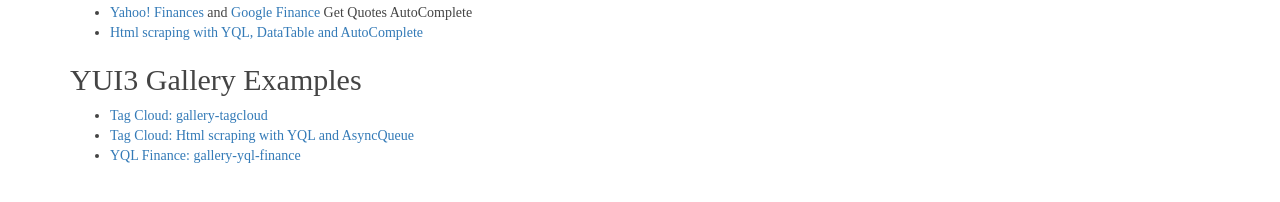
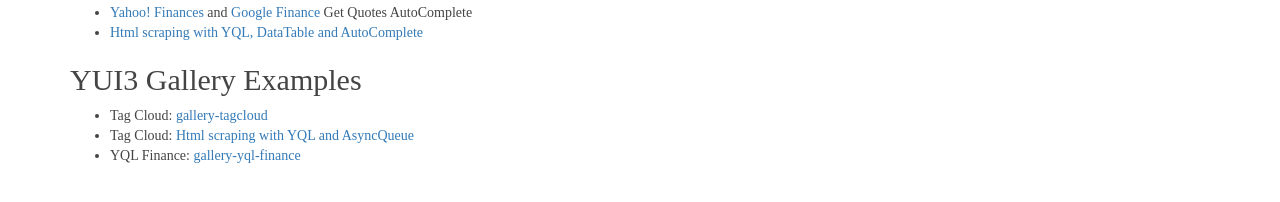
Before and after one commit to albertosantini/albertosantini.github.com, a Jekyll site: the page built from snippets.html, in a window 1280 px wide. Shown: the part 253-455 px from the top of the page. Built offline with Jekyll 4.4.1, drawn with Linux system fonts in a browser that asks for light colours; nearby versions of some CDN libraries; part of the change alters nothing that is shown.

```diff
--- a/snippets.html
+++ b/snippets.html
@@ -8,7 +8,7 @@ title: Snippets
 <ul>
 
 <li><a href="http://conpa.jit.su">ConPA</a>
-<li><a href="http://trammi.jit.sul">tramMI</a></li>
+<li><a href="http://trammi.jit.su">tramMI</a></li>
 <li><a href="./mvstar/">MV* GitHub Stargazers</a></li>
 <li><a href="./mataf/">Mataf Analysis</a></li>
 
@@ -32,16 +32,16 @@ Html scraping with YQL, DataTable and AutoComplete</a>
 <h2>YUI3 Gallery Examples</h2>
 <ul>
 
-<li><a href="./examples/gallery-tagcloud/">
-Tag Cloud: gallery-tagcloud</a>
+<li>Tag Cloud: <a href="./examples/gallery-tagcloud/">
+gallery-tagcloud</a>
 </li>
 
-<li><a href="./examples/gallery-tagcloud/crema.html">
-Tag Cloud: Html scraping with YQL and AsyncQueue</a>
+<li>Tag Cloud: <a href="./examples/gallery-tagcloud/crema.html">
+Html scraping with YQL and AsyncQueue</a>
 </li>
 
-<li><a href="./examples/gallery-yql-finance/">
-YQL Finance: gallery-yql-finance</a>
+<li>YQL Finance: <a href="./examples/gallery-yql-finance/">
+gallery-yql-finance</a>
 </li>
 
 </ul>
```
